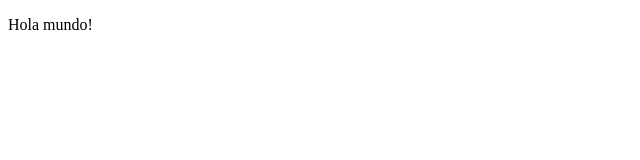
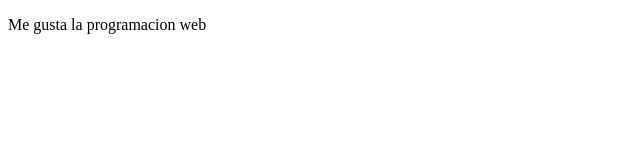
Before and after one commit to christian460/lab3, a website: page proyectoNodeJS/ejercicio2/index.html in a window 1280 px wide. Shown: the whole page, without its empty margins (0-640 px from the left). Drawn offline with Linux system fonts and the light colour scheme.

Commit message:
cambio de contenido

```diff
--- a/proyectoNodeJS/ejercicio2/index.html
+++ b/proyectoNodeJS/ejercicio2/index.html
@@ -3,5 +3,5 @@
     <title>Node JS</title>
 </head>
 <body>
-    <p>Hola mundo!</p>
+    <p>Me gusta la programacion web</p>
 </body>
```
